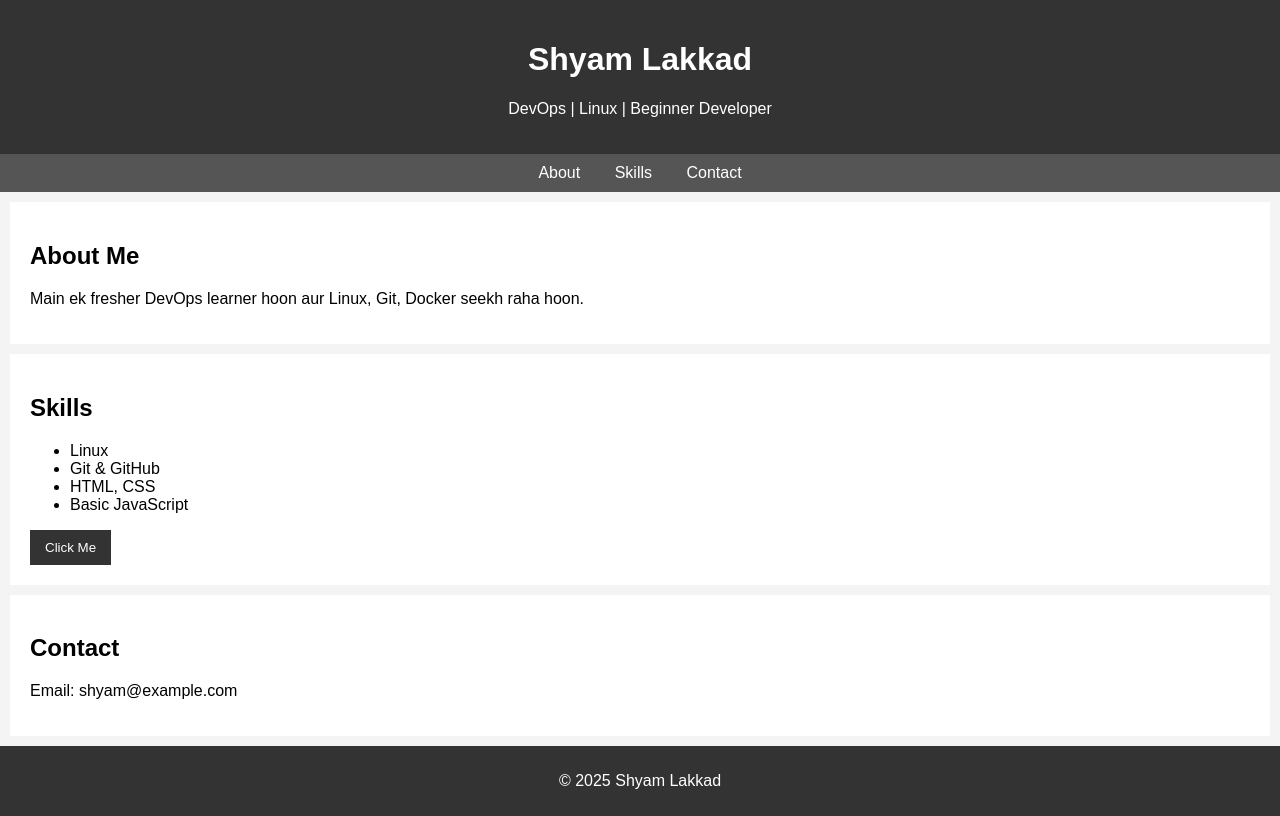
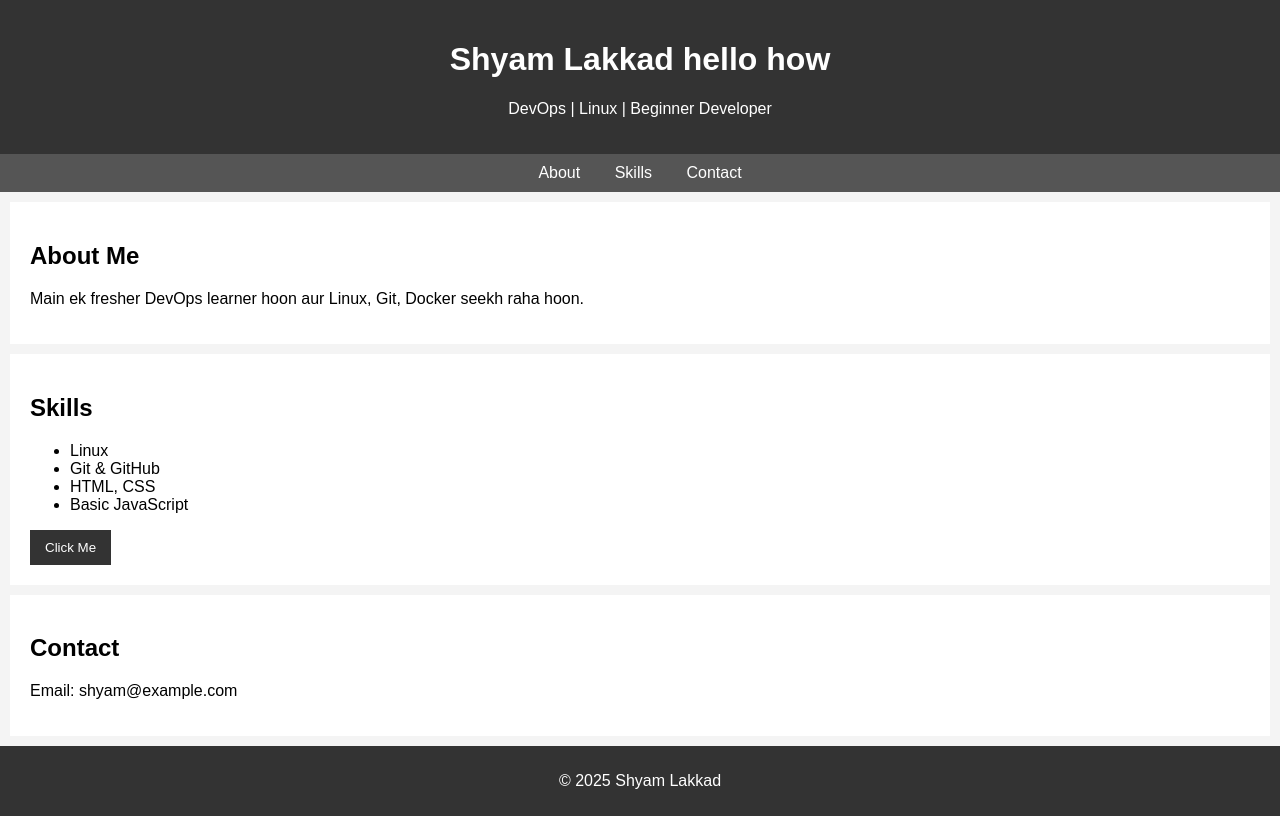
Before and after one commit to shyamlakkadd93/ROOT-DEV, a plain HTML site: page index.html in a window 1280 px wide. Drawn offline with Linux system fonts and the light colour scheme.

Commit message:
Update index.html

```diff
--- a/index.html
+++ b/index.html
@@ -8,7 +8,7 @@
 <body>
 
   <header>
-    <h1>Shyam Lakkad</h1>
+    <h1>Shyam Lakkad  hello how</h1>
     <p>DevOps | Linux | Beginner Developer</p>
   </header>
 
```
